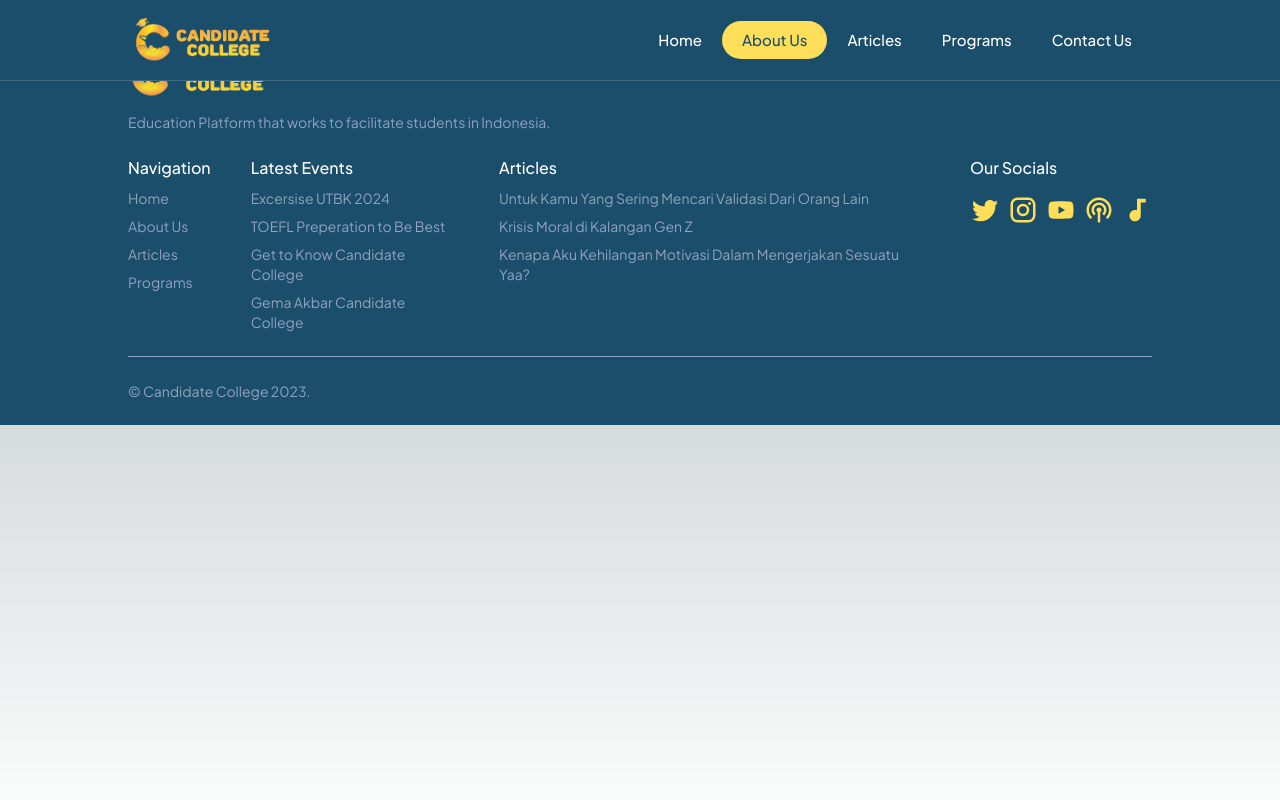
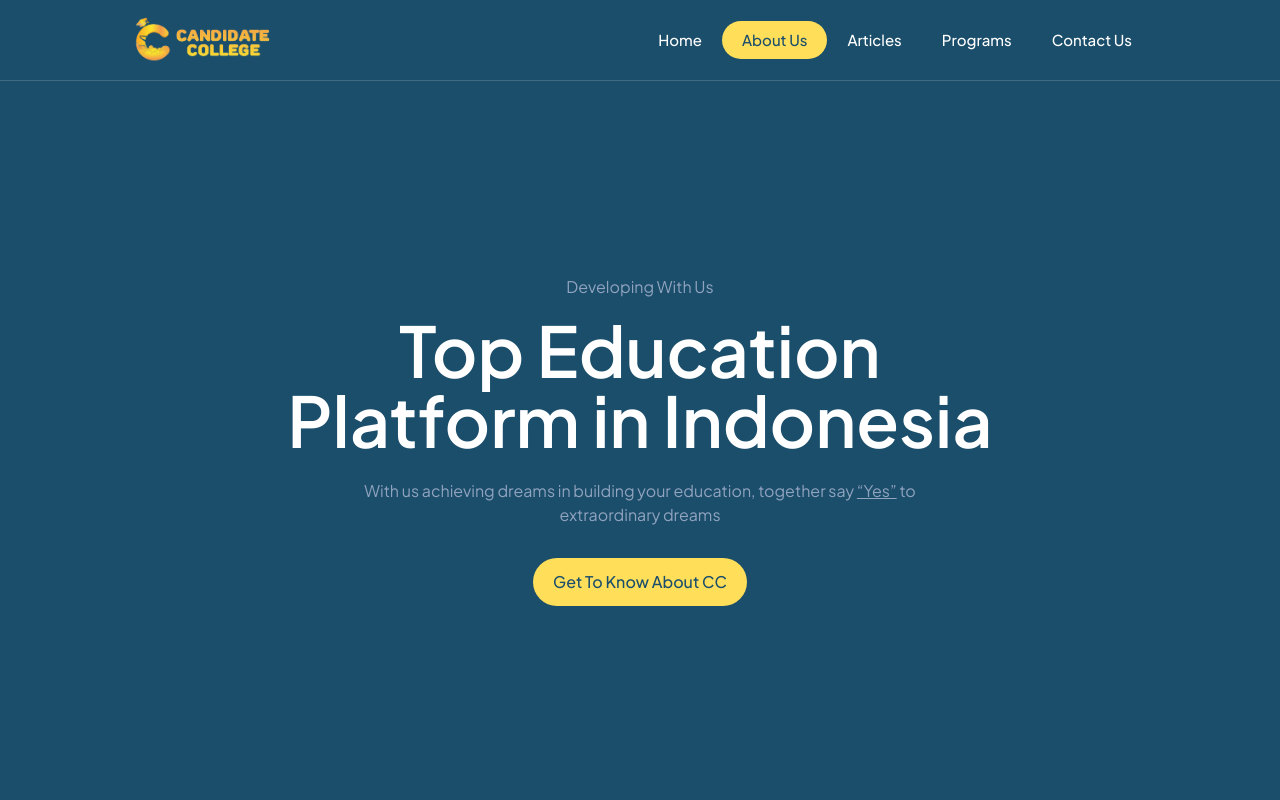
Before and after one commit to candidatecollege/candidate-college, a Next.js app: page /about in a window 1280 px wide. Shown: the top 800 px of the page. Built offline with nearby package versions, Linux system fonts and the light colour scheme.

Commit message:
build hero about us

```diff
--- a/src/app/about/page.tsx
+++ b/src/app/about/page.tsx
@@ -1,17 +1,44 @@
-'use client'
-import { Footer, Navbar } from '@/components'
-import React from 'react'
+"use client";
+import { Footer, Navbar } from "@/components";
+import Link from "next/link";
+import React from "react";
 
 const About = () => {
   return (
     <main className="bg-primary h-full">
       {/* Navbar */}
-      <Navbar active='About Us' isDetail={false} />
+      <Navbar active="About Us" isDetail={false} />
+
+      {/* Hero */}
+      <section className="flex flex-col pt-[80px] px-5 md:max-w-6xl md:mx-auto md:justify-center md:items-center relative md:h-screen">
+        <p className="text-gray text-sm md:text-center lg:text-base md:w-[40%]">
+          Developing With Us
+        </p>
+
+        <h1 className="font-semibold text-white pt-4 text-3xl md:text-[70px] md:w-[70%] md:text-center md:leading-[100%] leading-[150%]">
+          Top Education Platform in Indonesia
+        </h1>
+
+        <p className="text-gray text-sm pt-6 md:text-center lg:text-base md:w-[50%]">
+          With us achieving dreams in building your education, together
+          say&nbsp;
+          <span className="underline">“Yes”</span> to extraordinary dreams
+        </p>
+
+        <Link
+          href="/about"
+          title="Get To Know About CC"
+          about="Get To Know About CC"
+          className="bg-secondary text-primary font-medium text-base rounded-full px-5 py-3 text-center cursor-pointer mt-6 md:mt-[31px]"
+        >
+          Get To Know About CC
+        </Link>
+      </section>
 
       {/* Footer */}
       <Footer />
     </main>
-  )
-}
+  );
+};
 
-export default About
+export default About;
```
